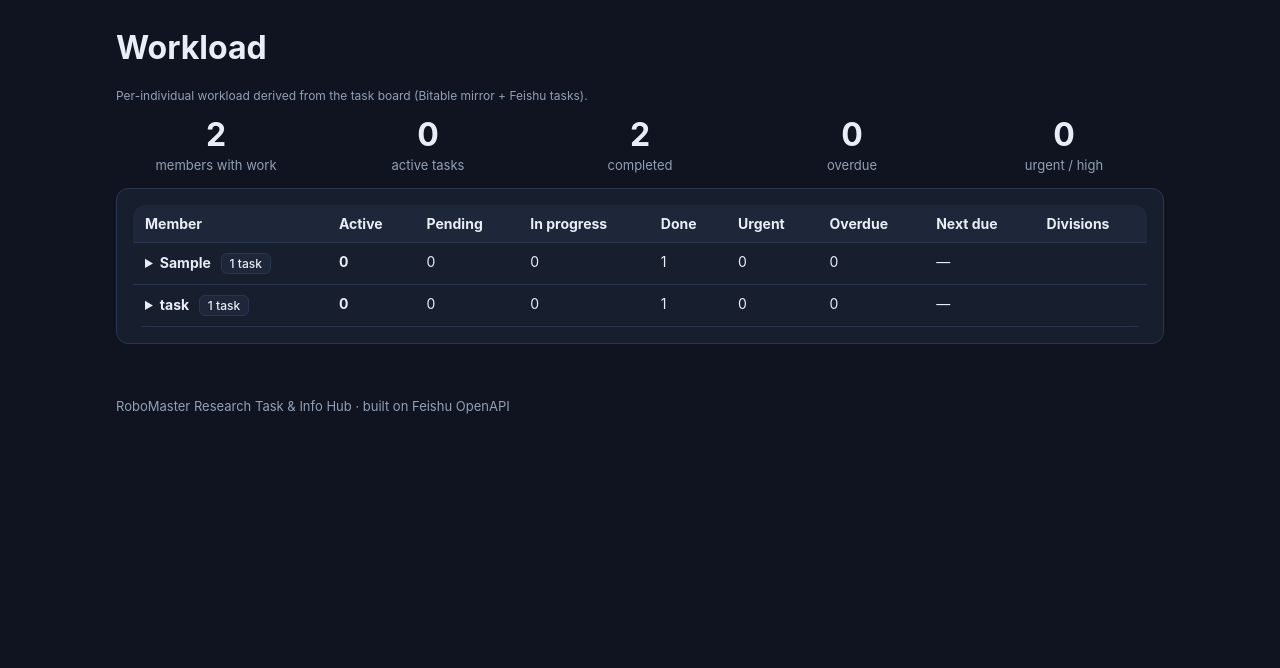
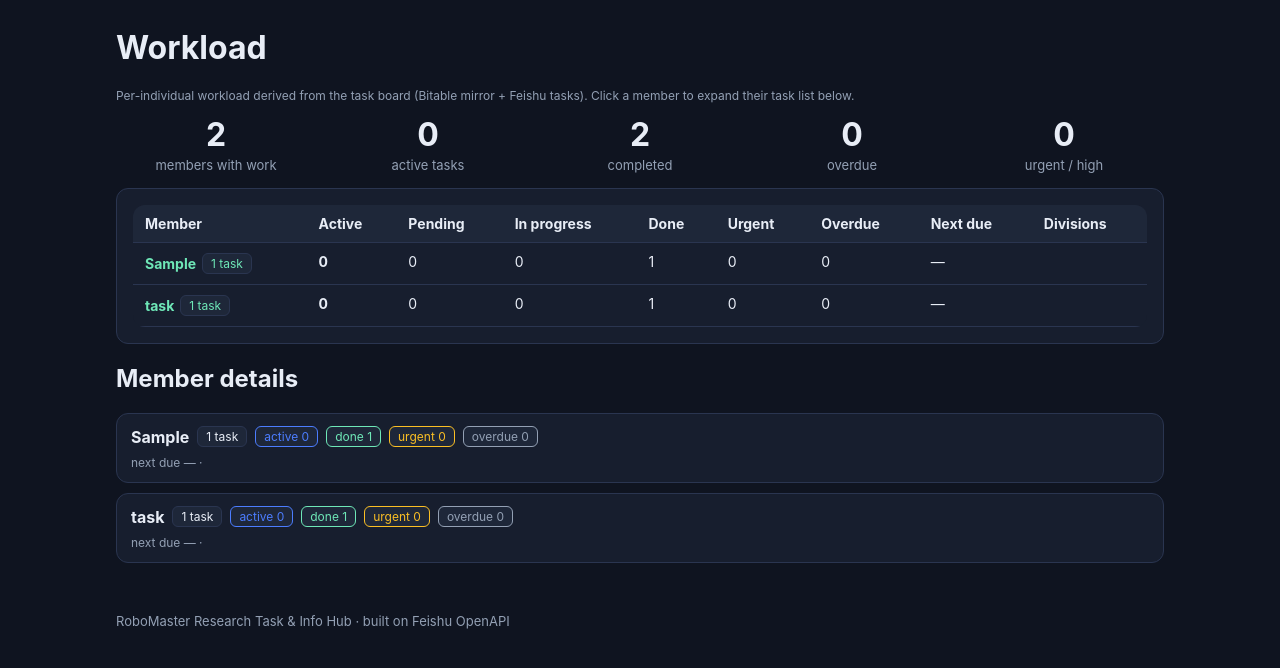
Before and after one commit to fantastic-octo-barnacle/LarkAI, a Flask app: page /workload in a window 1280 px wide. Shown: the part 78-746 px from the top of the page. Run offline with Flask 3, Linux system fonts and the light colour scheme; tables that the repository leaves empty hold one stand-in row (values such as "Sample post").

Commit message:
U: separate Workload member details from summary table

```diff
--- a/rmtask/web/static/app.js
+++ b/rmtask/web/static/app.js
@@ -133,3 +133,26 @@ function lsSet(key, value) {
   if (copy) copy.addEventListener('click', function () { copyText(draft.value); });
   refresh();
 })();
+
+// -- Workload: member link in summary table opens matching detail block ------
+(function initWorkloadMemberLinks() {
+  var links = document.querySelectorAll('.member-link[data-member-link]');
+  if (!links.length) return;
+  links.forEach(function (link) {
+    link.addEventListener('click', function (e) {
+      var details = document.getElementById(link.getAttribute('data-member-link'));
+      if (!details) return;
+      e.preventDefault();
+      document.querySelectorAll('details.wl-member[open]').forEach(function (d) {
+        if (d !== details) d.open = false;
+      });
+      details.open = true;
+      var summary = details.querySelector('summary');
+      if (summary) summary.focus({ preventScroll: true });
+      details.scrollIntoView({ behavior: 'smooth', block: 'start' });
+      details.classList.remove('wl-flash');
+      void details.offsetWidth;
+      details.classList.add('wl-flash');
+    });
+  });
+})();
--- a/rmtask/web/static/style.css
+++ b/rmtask/web/static/style.css
@@ -114,9 +114,14 @@ label.chk-row { display: inline-flex; flex-direction: row; align-items: center;
 .task-card .actions { margin-top: auto; }
 
 /* -- workload: per-individual workload -- */
-.wl-row > summary { cursor: pointer; font-weight: 500; }
-.wl-row > summary .badge { margin-left: 6px; }
-.wl-tasks { margin: 8px 0 4px; padding-left: 20px; list-style: square; }
+.member-link { display: inline-flex; align-items: center; gap: 6px; }
+.member-link:hover b { text-decoration: underline; }
+.wl-member { background: var(--panel); border: 1px solid var(--border); border-radius: var(--radius); margin: 10px 0; }
+.wl-member > summary { cursor: pointer; display: flex; align-items: center; gap: 8px; flex-wrap: wrap; padding: 12px 14px; }
+.wl-member > summary .muted { flex-basis: 100%; }
+.wl-member[open] > summary { border-bottom: 1px solid var(--border); }
+.wl-member.wl-flash { border-color: var(--accent); box-shadow: 0 0 0 1px var(--accent), 0 0 14px rgba(76, 125, 255, 0.25); }
+.wl-tasks { margin: 0; padding: 10px 14px 14px 30px; list-style: square; }
 .wl-tasks li { padding: 3px 0; }
 
 /* -- member picker: toggle list + search + temp-save text block -- */
--- a/rmtask/web/templates/workload.html
+++ b/rmtask/web/templates/workload.html
@@ -2,7 +2,7 @@
 {% block title %}Workload{% endblock %}
 {% block content %}
 <h1>Workload</h1>
-<p class="muted small">Per-individual workload derived from the task board (Bitable mirror + Feishu tasks).</p>
+<p class="muted small">Per-individual workload derived from the task board (Bitable mirror + Feishu tasks). Click a member to expand their task list below.</p>
 
 <div class="stat-grid">
   <div class="stat"><span class="num">{{ workload.stats.members }}</span><span class="lbl">members with work</span></div>
@@ -28,21 +28,7 @@
     <tbody>
     {% for m in workload.members %}
       <tr>
-        <td>
-          <details class="wl-row">
-            <summary><b>{{ m.name }}</b> <span class="badge">{{ m.total }} task{{ 's' if m.total != 1 }}</span></summary>
-            <ul class="wl-tasks">
-              {% for t in m.tasks %}
-              <li>
-                <span class="badge st-{{ t.status }}">{{ t.status }}</span>
-                <span class="badge prio-{{ (t.priority or 'NORMAL')|lower }}">{{ t.priority or 'NORMAL' }}</span>
-                {% if t.url %}<a href="{{ t.url }}" target="_blank" rel="noopener">{{ t.title }}</a>{% else %}<b>{{ t.title }}</b>{% endif %}
-                <span class="muted small">due {{ t.due|dt }}</span>
-              </li>
-              {% endfor %}
-            </ul>
-          </details>
-        </td>
+        <td><a class="member-link" href="#m-{{ loop.index }}" data-member-link="m-{{ loop.index }}"><b>{{ m.name }}</b> <span class="badge">{{ m.total }} task{{ 's' if m.total != 1 }}</span></a></td>
         <td><b>{{ m.active }}</b></td>
         <td>{{ m.pending }}</td>
         <td>{{ m.in_progress }}</td>
@@ -56,6 +42,31 @@
     </tbody>
   </table>
 </div>
+
+<h2>Member details</h2>
+{% for m in workload.members %}
+  <details class="wl-member" id="m-{{ loop.index }}">
+    <summary>
+      <b>{{ m.name }}</b>
+      <span class="badge">{{ m.total }} task{{ 's' if m.total != 1 }}</span>
+      <span class="badge st-pending">active {{ m.active }}</span>
+      <span class="badge st-completed">done {{ m.completed }}</span>
+      <span class="badge prio-high">urgent {{ m.urgent }}</span>
+      <span class="badge st-cancelled">overdue {{ m.overdue }}</span>
+      <span class="muted small">next due {{ m.next_due|dt }} · {{ m.divisions|join(', ') }}</span>
+    </summary>
+    <ul class="wl-tasks">
+      {% for t in m.tasks %}
+      <li>
+        <span class="badge st-{{ t.status }}">{{ t.status }}</span>
+        <span class="badge prio-{{ (t.priority or 'NORMAL')|lower }}">{{ t.priority or 'NORMAL' }}</span>
+        {% if t.url %}<a href="{{ t.url }}" target="_blank" rel="noopener">{{ t.title }}</a>{% else %}<b>{{ t.title }}</b>{% endif %}
+        <span class="muted small">due {{ t.due|dt }}</span>
+      </li>
+      {% endfor %}
+    </ul>
+  </details>
+{% endfor %}
 {% else %}
 <p class="muted">No assigned tasks yet — run <b>Sync</b> to load the task board.</p>
 {% endif %}
```
Also changed, not shown: tests/test_smoke.py (+4 -0 lines).
